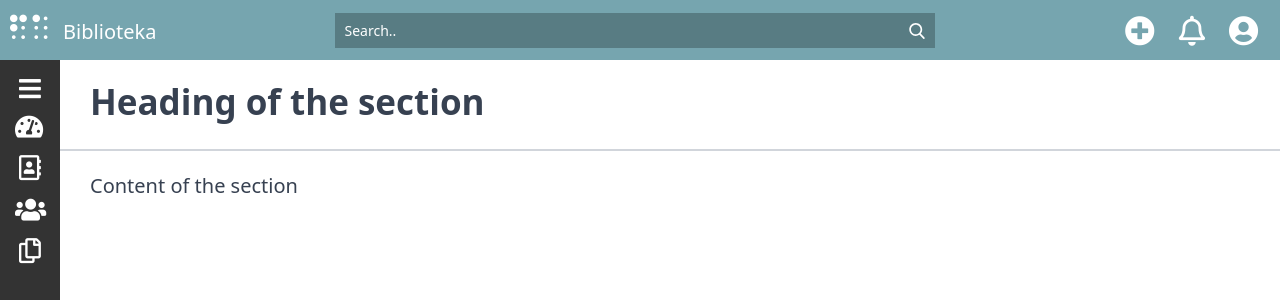
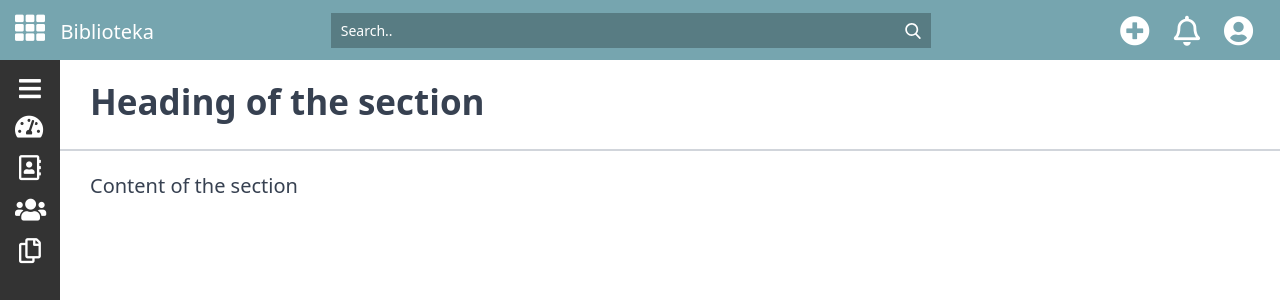
Before and after one commit to dumaaas/library-bild, a PHP site: page /public/pages/index.html in a window 1280 px wide. Shown: the top 300 px of the page. Run offline with PHP 8.4, Linux system fonts and the light colour scheme.

Commit message:
Update logo

```diff
--- a/public/pages/index.html
+++ b/public/pages/index.html
@@ -13,13 +13,13 @@
 </head>
 
 <body class="small:bg-gradient-to-r small:from-green-400 small:to-blue-500">
-    <header class="small:hidden fixed flex items-center justify-between w-full h-[60px] px-[10px] mx-auto bg-[#76A5AF]">
+    <header class="small:hidden fixed flex items-center justify-between w-full h-[60px] px-[15px] mx-auto bg-[#76A5AF]">
         <!-- logo -->
         <div class="inline-flex">
             <a class="_o6689fn" href="/">
                 <div class="block">
                     <p class="text-white text-[20px] font-medium">
-                        <i class="text-[30px] fas fa-braille"> </i>
+                        <i class="text-[30px] fas fa-th"> </i>
                         &nbsp;&nbsp;Biblioteka
                     </p>
                 </div>
--- a/public/style/style.css
+++ b/public/style/style.css
@@ -824,6 +824,10 @@ video {
 .fill-current {
     fill: currentColor;
 }
+.px-\[15px\] {
+    padding-left: 15px;
+    padding-right: 15px;
+}
 .px-\[10px\] {
     padding-left: 10px;
     padding-right: 10px;
@@ -835,10 +839,6 @@ video {
 .py-2 {
     padding-top: 0.5rem;
     padding-bottom: 0.5rem;
-}
-.px-\[15px\] {
-    padding-left: 15px;
-    padding-right: 15px;
 }
 .py-\[10px\] {
     padding-top: 10px;
```
